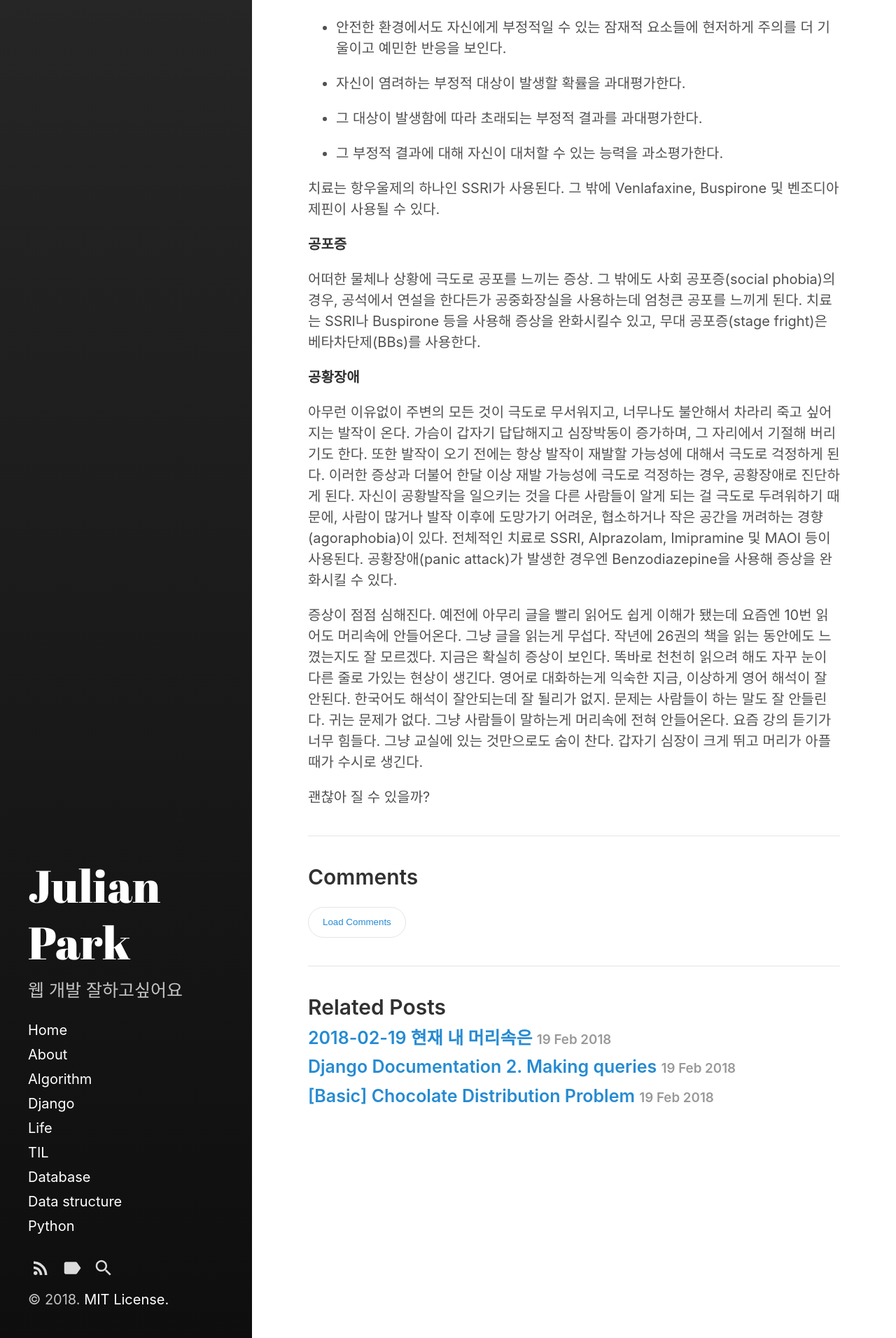
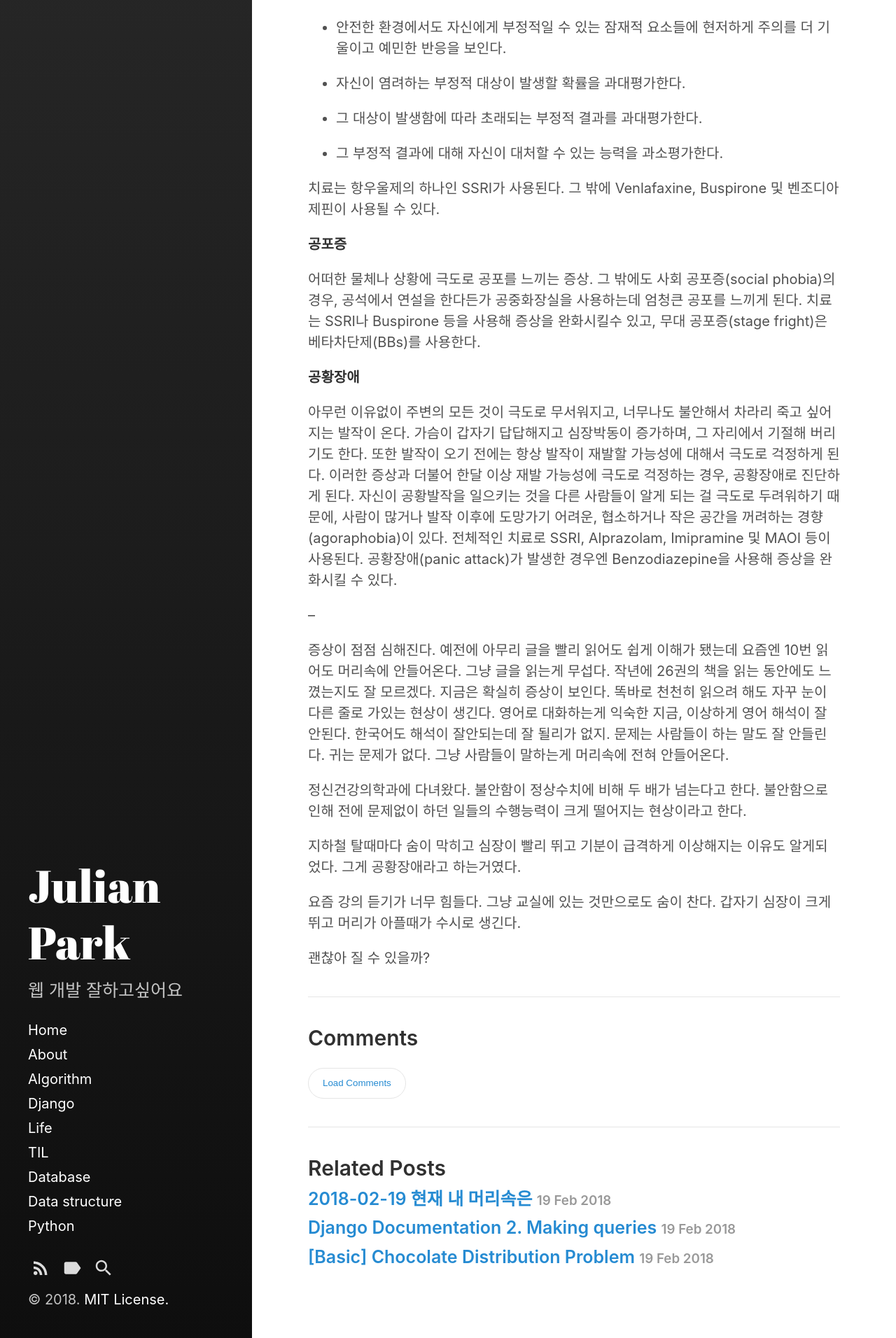
Before and after one commit to Chrisaor/chrisaor.github.com, a Jekyll site: the page built from _posts/LIFE/2018-02-20-LIFE.md, in a window 1280 px wide. Shown: the part 997-2909 px from the top of the page at 70% size. Built offline with Jekyll 4.4.1, drawn with Linux system fonts in a browser that asks for light colours.

Commit message:
life update

```diff
--- a/_posts/LIFE/2018-02-20-LIFE.md
+++ b/_posts/LIFE/2018-02-20-LIFE.md
@@ -40,7 +40,14 @@ categories: Life
 자신이 공황발작을 일으키는 것을 다른 사람들이 알게 되는 걸 극도로 두려워하기 때문에, 사람이 많거나 발작 이후에 도망가기 어려운, 협소하거나 작은 공간을 꺼려하는 경향(agoraphobia)이 있다.
 전체적인 치료로 SSRI, Alprazolam, Imipramine 및 MAOI 등이 사용된다. 공황장애(panic attack)가 발생한 경우엔 Benzodiazepine을 사용해 증상을 완화시킬 수 있다.
 
+--
 
-증상이 점점 심해진다. 예전에 아무리 글을 빨리 읽어도 쉽게 이해가 됐는데 요즘엔 10번 읽어도 머리속에 안들어온다. 그냥 글을 읽는게 무섭다. 작년에 26권의 책을 읽는 동안에도 느꼈는지도 잘 모르겠다. 지금은 확실히 증상이 보인다. 똑바로 천천히 읽으려 해도 자꾸 눈이 다른 줄로 가있는 현상이 생긴다. 영어로 대화하는게 익숙한 지금, 이상하게 영어 해석이 잘 안된다. 한국어도 해석이 잘안되는데 잘 될리가 없지. 문제는 사람들이 하는 말도 잘 안들린다. 귀는 문제가 없다. 그냥 사람들이 말하는게 머리속에 전혀 안들어온다. 요즘 강의 듣기가 너무 힘들다. 그냥 교실에 있는 것만으로도 숨이 찬다. 갑자기 심장이 크게 뛰고 머리가 아플때가 수시로 생긴다.
+증상이 점점 심해진다. 예전에 아무리 글을 빨리 읽어도 쉽게 이해가 됐는데 요즘엔 10번 읽어도 머리속에 안들어온다. 그냥 글을 읽는게 무섭다. 작년에 26권의 책을 읽는 동안에도 느꼈는지도 잘 모르겠다. 지금은 확실히 증상이 보인다. 똑바로 천천히 읽으려 해도 자꾸 눈이 다른 줄로 가있는 현상이 생긴다. 영어로 대화하는게 익숙한 지금, 이상하게 영어 해석이 잘 안된다. 한국어도 해석이 잘안되는데 잘 될리가 없지. 문제는 사람들이 하는 말도 잘 안들린다. 귀는 문제가 없다. 그냥 사람들이 말하는게 머리속에 전혀 안들어온다.
+
+정신건강의학과에 다녀왔다. 불안함이 정상수치에 비해 두 배가 넘는다고 한다. 불안함으로 인해 전에 문제없이 하던 일들의 수행능력이 크게 떨어지는 현상이라고 한다.
+
+지하철 탈때마다 숨이 막히고 심장이 빨리 뛰고 기분이 급격하게 이상해지는 이유도 알게되었다. 그게 공황장애라고 하는거였다.
+
+요즘 강의 듣기가 너무 힘들다. 그냥 교실에 있는 것만으로도 숨이 찬다. 갑자기 심장이 크게 뛰고 머리가 아플때가 수시로 생긴다.
 
 괜찮아 질 수 있을까?
```
